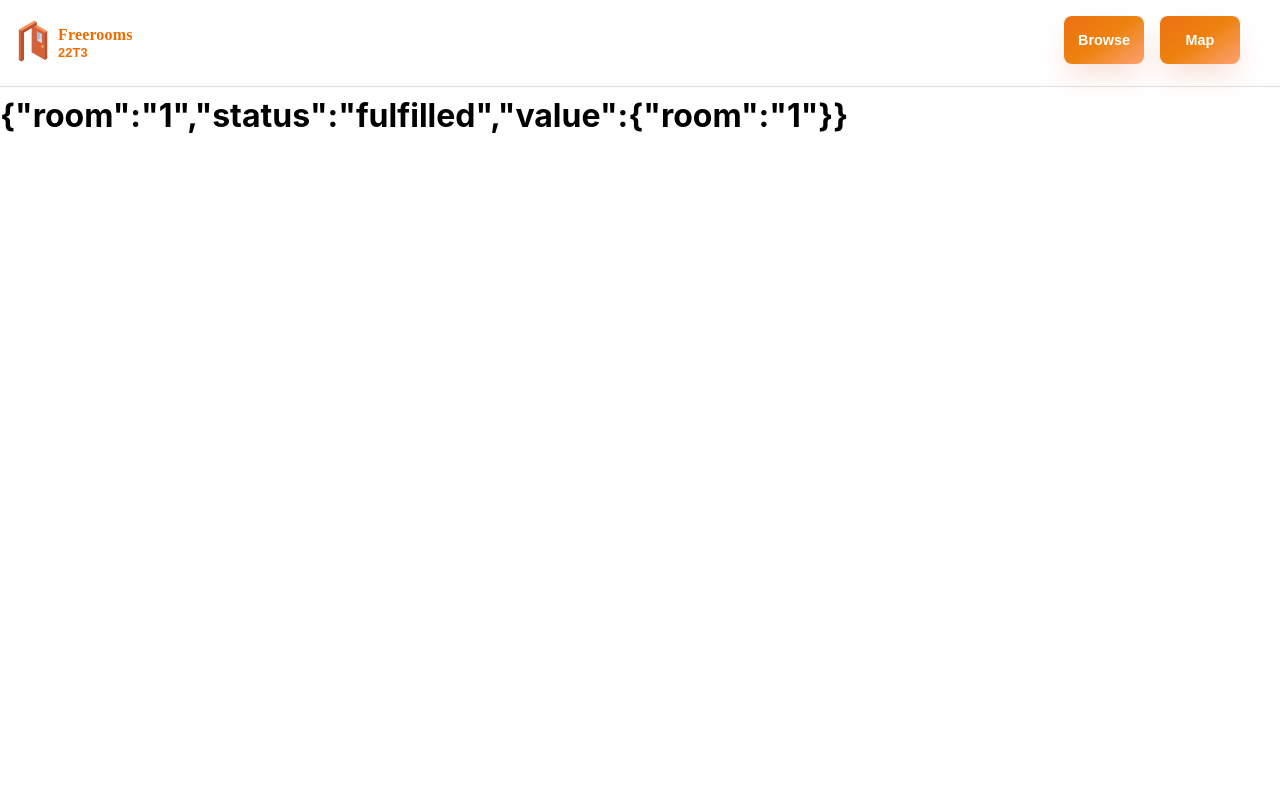
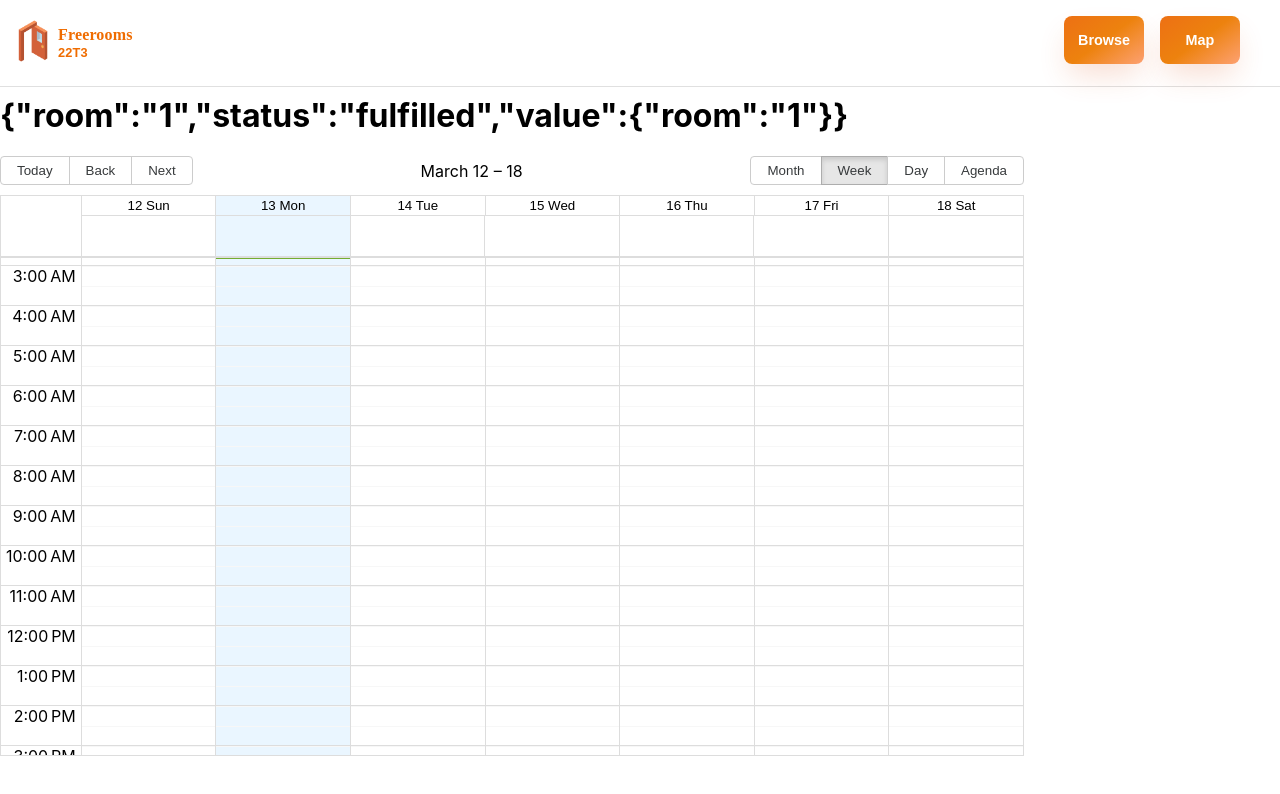
Before and after one commit to devsoc-unsw/freerooms, a Next.js app in the folder v2/frontend/: page /room/1 in a window 1280 px wide. Shown: the top 794 px of the page. Built offline with nearby package versions, Linux system fonts and the light colour scheme; a web font is replaced by a local one.

Commit message:
added calendar component. Still need to fix typing

```diff
--- a/v2/frontend/app/room/[room]/page.tsx
+++ b/v2/frontend/app/room/[room]/page.tsx
@@ -1,5 +1,13 @@
+import BookingCalendar from "../../../components/BookingCalendar";
+
 export default async function Page({ params }: {
   params: {room: string};
 }) {
-  return <h1 style={{marginTop: "6rem"}}>{JSON.stringify(params)}</h1>;
+  return (
+    <>
+      <h1 style={{marginTop: "6rem"}}>{JSON.stringify(params)}</h1>
+      <BookingCalendar />
+    </>
+
+  );
 }
--- /dev/null
+++ b/v2/frontend/components/BookingCalendar.tsx
@@ -0,0 +1,49 @@
+'use client'
+
+import React, { useState, useEffect, useMemo, Fragment} from 'react';
+import { Calendar, luxonLocalizer, Views } from 'react-big-calendar';
+import "react-big-calendar/lib/css/react-big-calendar.css";
+import Box from '@mui/material/Box';
+import { DateTime, Settings } from 'luxon';
+
+
+const defaultTimeZone = DateTime.local().zoneName;
+
+
+
+const BookingCalendar : React.FC = () => {
+
+	const { defaultDate, getNow, localizer, myEvents, scrollToTime } = useMemo( () => {
+		Settings.defaultZone = defaultTimeZone;
+		return {
+			defaultDate: DateTime.local().toJSDate(),
+			getNow: () => DateTime.local().toJSDate(),
+			localizer: luxonLocalizer(DateTime),
+			myEvents: [{
+				id: 0,
+				title: "Example Event",
+				allDay: true,
+				start: new Date(2023, 4, 8),
+				end: new Date(2023, 4, 8),
+			}],
+			scrollToTime: DateTime.local().toJSDate()
+		}
+	}, []);
+
+	return (
+		<Fragment>
+			<Box sx={{ height: 600, width: '80%'}}>
+				<Calendar
+					defaultDate={defaultDate}
+					defaultView={Views.WEEK}
+					events={myEvents}
+					getNow={getNow}
+					localizer={localizer}
+					scrollToTime={scrollToTime}
+				/>
+			</Box>
+		</Fragment>
+	)
+}
+
+export default BookingCalendar;
```
